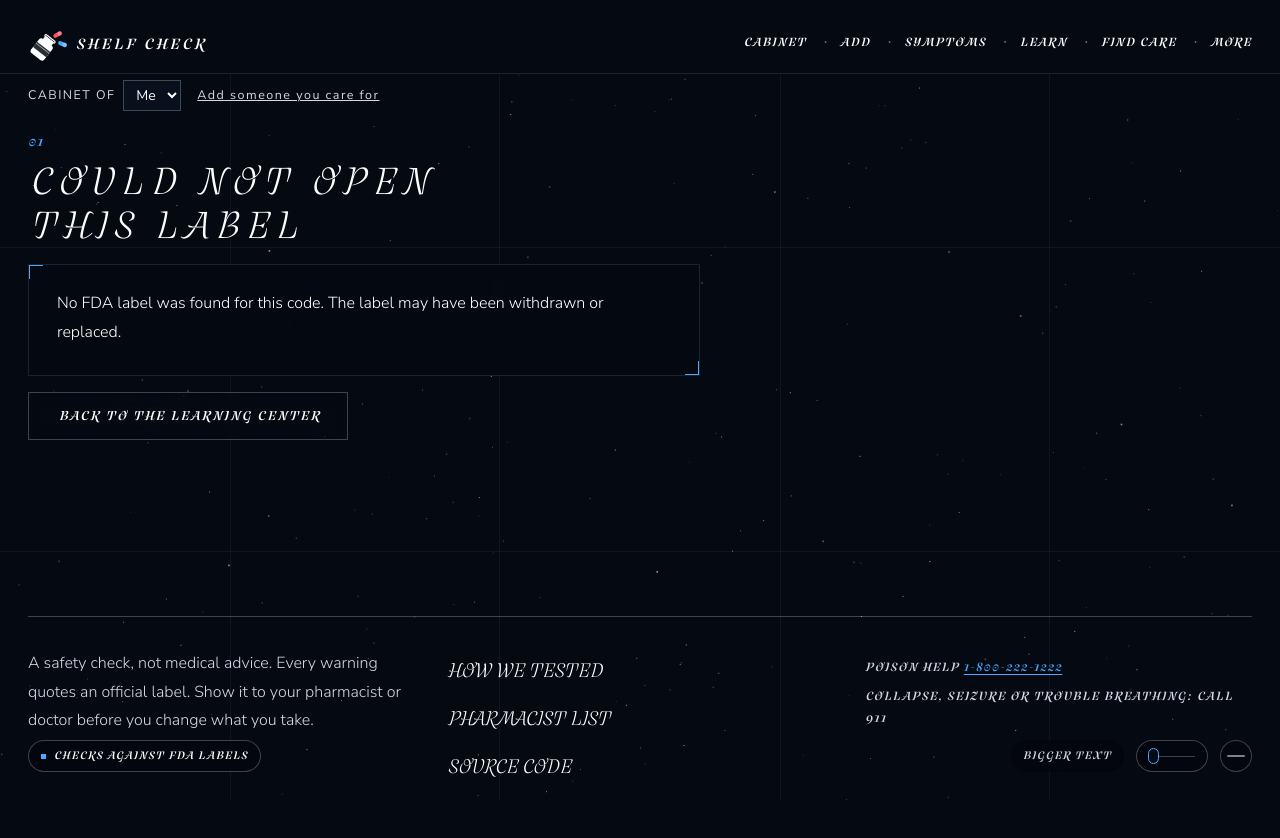
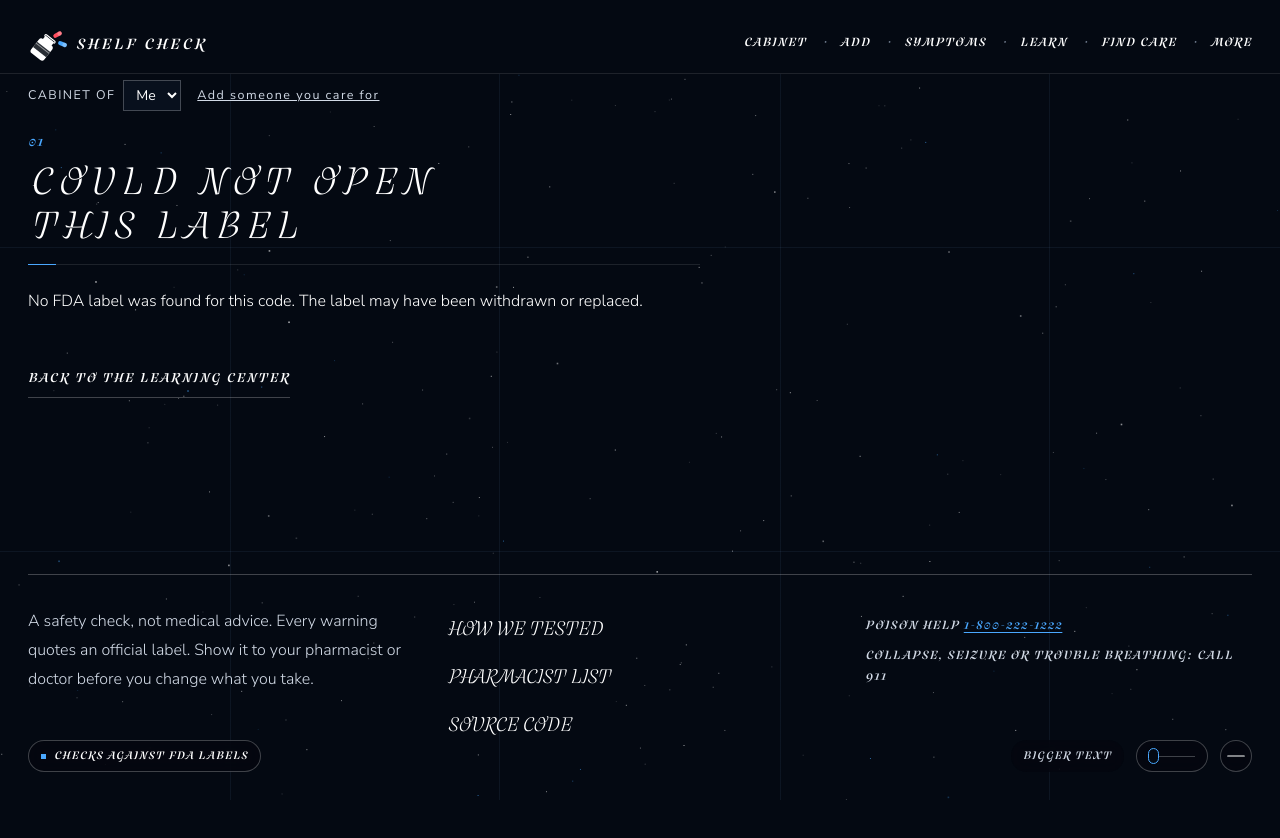
Before and after one commit to Arnav66692/shelf-check, a Next.js app in the folder web/: page /learn/1 in a window 1280 px wide. Shown: the top 838 px of the page. Built offline with nearby package versions, Linux system fonts and the light colour scheme.

Commit message:
feat: open sections on hairlines instead of boxed cards, scroll reveals, underline fields and links, text severity marks

```diff
--- a/web/src/app/globals.css
+++ b/web/src/app/globals.css
@@ -150,23 +150,46 @@ h3.narrow {
   min-width: 0;
   overflow-wrap: break-word;
   hyphens: auto;
-  background:
-    linear-gradient(var(--accent), var(--accent)) top left / 14px 1px no-repeat,
-    linear-gradient(var(--accent), var(--accent)) top left / 1px 14px no-repeat,
-    linear-gradient(var(--accent), var(--accent)) bottom right / 14px 1px no-repeat,
-    linear-gradient(var(--accent), var(--accent)) bottom right / 1px 14px no-repeat,
-    rgba(4, 9, 18, 0.8);
-  border: 1px solid var(--hair);
+  background: none;
+  border: 0;
+  border-top: 1px solid var(--hair);
   border-radius: 0;
-  padding: 20px;
-  backdrop-filter: blur(6px);
-  -webkit-backdrop-filter: blur(6px);
+  padding: 22px 0 26px;
 }
 
-@media (min-width: 1000px) {
+.facts::before {
+  content: "";
+  position: absolute;
+  left: 0;
+  top: -1px;
+  width: 28px;
+  height: 1px;
+  background: var(--accent);
+  transform-origin: left;
+}
+
+@supports (animation-timeline: view()) {
   .facts {
-    padding: 24px 28px 28px;
+    animation: facts-in linear both;
+    animation-timeline: view();
+    animation-range: entry 0% entry 35%;
   }
+
+  .facts::before {
+    animation: tick-in linear both;
+    animation-timeline: view();
+    animation-range: entry 10% entry 45%;
+  }
+}
+
+@keyframes facts-in {
+  from { opacity: 0; transform: translateY(18px); filter: blur(4px); }
+  to { opacity: 1; transform: none; filter: none; }
+}
+
+@keyframes tick-in {
+  from { transform: scaleX(0); }
+  to { transform: scaleX(1); }
 }
 
 .facts-title {
@@ -250,26 +273,34 @@ h3.narrow {
 
 .btn-quiet {
   background: transparent;
-  box-shadow: none;
+  box-shadow: inset 0 -1px 0 var(--rule);
   color: var(--ink);
-  border: 1px solid var(--rule);
-  backdrop-filter: blur(8px);
-  -webkit-backdrop-filter: blur(8px);
+  border: 0;
+  padding-left: 0;
+  padding-right: 0;
+  min-height: 40px;
+  background-image: linear-gradient(var(--accent), var(--accent));
+  background-repeat: no-repeat;
+  background-position: left bottom;
+  background-size: 0% 1px;
+  transition: background-size 0.6s cubic-bezier(0.65, 0, 0.35, 1), color 0.4s var(--ease-out);
 }
 
 .btn-quiet:hover {
-  background: rgba(74, 168, 255, 0.08);
-  box-shadow: inset 3px 0 0 var(--accent);
-  border-color: var(--accent);
+  background-color: transparent;
+  background-size: 100% 1px;
+  box-shadow: inset 0 -1px 0 var(--rule);
   color: var(--accent);
 }
 
 .field {
   width: 100%;
   min-height: 48px;
-  padding: 0 16px;
-  background: rgba(255, 255, 255, 0.04);
-  border: 1px solid var(--rule);
+  padding: 0 2px;
+  background: transparent;
+  border: 0;
+  border-bottom: 1px solid var(--rule);
+  transition: border-color 0.4s var(--ease-out);
   border-radius: 0;
   font: inherit;
   color: inherit;
@@ -647,3 +678,44 @@ body.no-hgrid::before {
   opacity: 1;
   transition-delay: 0.75s;
 }
+
+.row-item {
+  position: relative;
+  border-bottom: 1px solid var(--hair);
+  transition: padding-left 0.5s cubic-bezier(0.65, 0, 0.35, 1), color 0.3s var(--ease-out);
+}
+
+.row-item::before {
+  content: "";
+  position: absolute;
+  left: 0;
+  top: 50%;
+  width: 0;
+  height: 1px;
+  background: var(--accent);
+  transition: width 0.5s cubic-bezier(0.65, 0, 0.35, 1);
+}
+
+.row-item:hover,
+.row-item.is-selected {
+  padding-left: 22px;
+}
+
+.row-item:hover::before,
+.row-item.is-selected::before {
+  width: 12px;
+}
+
+.row-item.is-selected {
+  color: var(--accent);
+}
+
+.sev::before {
+  content: "";
+  display: inline-block;
+  width: 3px;
+  height: 13px;
+  margin-right: 9px;
+  vertical-align: -2px;
+  background: currentColor;
+}
--- a/web/src/components/AddView.tsx
+++ b/web/src/components/AddView.tsx
@@ -263,7 +263,7 @@ export function AddView() {
                         type="button"
                         onClick={() => choose(product)}
                         aria-pressed={selected}
-                        className={`w-full text-left px-3 py-2.5 border border-[var(--rule)] ${selected ? "bg-[var(--ink)] text-[var(--paper)]" : "bg-[var(--panel)] hover:border-leaf"}`}
+                        className={`row-item w-full text-left py-3.5 ${selected ? "is-selected" : ""}`}
                       >
                         <span className="font-semibold">{product.displayName}</span>
                         {owned && <span className="ml-2 text-sm">In your cabinet</span>}
--- a/web/src/components/CabinetView.tsx
+++ b/web/src/components/CabinetView.tsx
@@ -193,7 +193,7 @@ export function CabinetView() {
           ))}
         </ul>
         {infoFlags.length > 0 && (
-          <details className="mt-4 border border-[var(--rule)]" open={infoFlags.some(involvesAdded) || urgent.length === 0}>
+          <details className="mt-4 border-t border-[var(--hair)]" open={infoFlags.some(involvesAdded) || urgent.length === 0}>
             <summary className="cursor-pointer px-6 py-4 font-[family-name:var(--font-display)] font-medium uppercase tracking-[0.15em]">
               {infoFlags.length} {infoFlags.length === 1 ? "note" : "notes"} to read, like alcohol and drowsiness
             </summary>
--- a/web/src/components/PhotoMatcher.tsx
+++ b/web/src/components/PhotoMatcher.tsx
@@ -165,7 +165,7 @@ export function PhotoMatcher({ file, onPick, onClose }: { file: File; onPick: (m
                   <button
                     type="button"
                     onClick={() => onPick(match)}
-                    className="group w-full text-left grid grid-cols-[28px_minmax(0,1fr)] gap-3 px-3 py-2.5 border border-[var(--hair)] hover:border-[var(--accent)] transition-colors"
+                    className="group w-full text-left grid grid-cols-[28px_minmax(0,1fr)] gap-3 py-3 row-item"
                   >
                     <span className={`font-[family-name:var(--font-display)] text-[13px] font-medium tracking-[0.15em] ${index === 0 ? "text-accent" : "text-muted"}`}>
                       {String(index + 1).padStart(2, "0")}
--- a/web/src/components/PillFinder.tsx
+++ b/web/src/components/PillFinder.tsx
@@ -206,7 +206,7 @@ function isCommonlyFaked(record: PillRecord): boolean {
 function CounterfeitWarning() {
   return (
     <div className="facts" role="alert" style={{ borderColor: "var(--stop)" }}>
-      <span className="px-2.5 py-1 font-[family-name:var(--font-display)] text-[12px] font-medium uppercase tracking-[0.15em] bg-[var(--stop)] text-[var(--on-accent)]">
+      <span className="sev py-1 font-[family-name:var(--font-display)] text-[12px] font-medium uppercase tracking-[0.15em] text-[var(--stop-text)]">
         Stop
       </span>
       <p className="mt-2 text-lg font-bold">{COUNTERFEIT_LINE}</p>
--- a/web/src/components/SiteHeader.tsx
+++ b/web/src/components/SiteHeader.tsx
@@ -110,7 +110,7 @@ export function SiteHeader() {
             id="more-tools"
             ref={panel}
             style={{ position: "fixed" }}
-            className="facts !bg-[var(--panel)] fixed right-[var(--margin)] top-[calc(var(--margin)+84px)] sm:top-[calc(var(--margin)+40px)] w-[260px] grid gap-1 p-3 z-50"
+            className="facts !bg-[var(--panel)] !px-5 !border !border-[var(--hair)] fixed right-[var(--margin)] top-[calc(var(--margin)+84px)] sm:top-[calc(var(--margin)+40px)] w-[260px] grid gap-1 p-3 z-50"
           >
             {TOOL_LINKS.map((link) => (
               <Link
--- a/web/src/components/SymptomsView.tsx
+++ b/web/src/components/SymptomsView.tsx
@@ -122,7 +122,7 @@ function WarningsFor({ itemId, flags }: { itemId: string; flags: FullResult["fla
   return (
     <p className="mt-2 flex flex-wrap items-center gap-2 font-semibold">
       <span
-        className={`rounded-full px-2 py-0.5 font-[family-name:var(--font-display)] text-[11px] font-medium tracking-[0.12em] uppercase ${urgent ? "bg-[var(--stop)] text-[var(--on-accent)]" : "bg-[var(--ask)] text-[var(--on-accent)]"}`}
+        className={`sev py-0.5 font-[family-name:var(--font-display)] text-[11px] font-medium tracking-[0.12em] uppercase ${urgent ? "text-[var(--stop-text)]" : "text-[var(--ask)]"}`}
       >
         {urgent ? "Check now" : "Ask first"}
       </span>
```
Also changed, not shown: web/src/components/FlagRow.tsx (+4 -4 lines), web/src/components/Syringe.tsx (+4 -4 lines).
